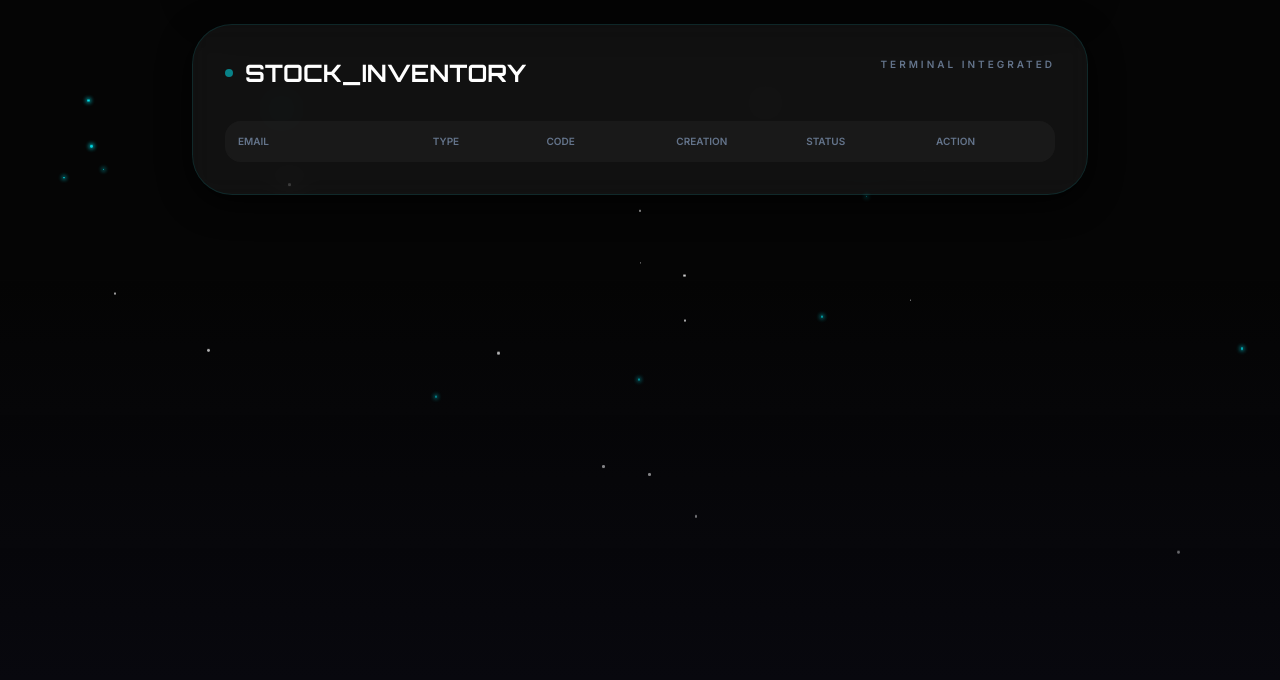
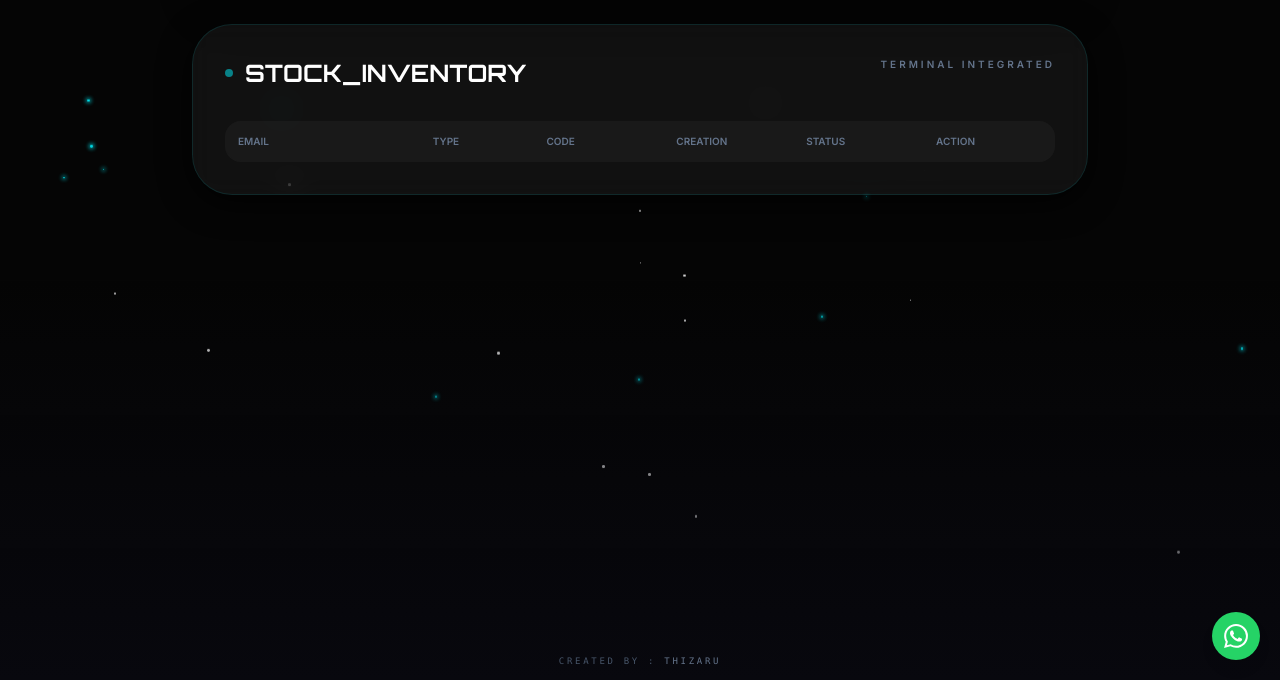
Before and after one commit to thisarudula/fastx, a website: page public/admin.html in a window 1280 px wide. Shown: the part 120-800 px from the top of the page. Drawn offline with nearby package versions, Linux system fonts and the light colour scheme; no server answers.

Commit message:
Add ThiZaru watermark and WhatsApp floating button

```diff
--- a/public/admin.html
+++ b/public/admin.html
@@ -246,6 +246,21 @@
     </div>
 
     <script src="./app.js"></script>
+
+    <!-- Watermark -->
+    <div class="fixed bottom-3 left-1/2 -translate-x-1/2 text-[9px] text-slate-600 font-mono uppercase tracking-[0.3em] pointer-events-none z-10 whitespace-nowrap">
+        Created By : <span class="text-slate-500">ThiZaru</span>
+    </div>
+
+    <!-- WhatsApp Button -->
+    <a href="https://wa.me/94770557769" target="_blank" rel="noopener"
+        class="fixed bottom-5 right-5 z-[9999] flex items-center justify-center w-12 h-12 rounded-full shadow-lg transition-all hover:scale-110 active:scale-95"
+        style="background: #25D366;"
+        title="Chat on WhatsApp">
+        <svg xmlns="http://www.w3.org/2000/svg" class="w-6 h-6" fill="white" viewBox="0 0 24 24">
+            <path d="M17.472 14.382c-.297-.149-1.758-.867-2.03-.967-.273-.099-.471-.148-.67.15-.197.297-.767.966-.94 1.164-.173.199-.347.223-.644.075-.297-.15-1.255-.463-2.39-1.475-.883-.788-1.48-1.761-1.653-2.059-.173-.297-.018-.458.13-.606.134-.133.298-.347.446-.52.149-.174.198-.298.298-.497.099-.198.05-.371-.025-.52-.075-.149-.669-1.612-.916-2.207-.242-.579-.487-.5-.669-.51-.173-.008-.371-.01-.57-.01-.198 0-.52.074-.792.372-.272.297-1.04 1.016-1.04 2.479 0 1.462 1.065 2.875 1.213 3.074.149.198 2.096 3.2 5.077 4.487.709.306 1.262.489 1.694.625.712.227 1.36.195 1.871.118.571-.085 1.758-.719 2.006-1.413.248-.694.248-1.289.173-1.413-.074-.124-.272-.198-.57-.347m-5.421 7.403h-.004a9.87 9.87 0 01-5.031-1.378l-.361-.214-3.741.982.998-3.648-.235-.374a9.86 9.86 0 01-1.51-5.26c.001-5.45 4.436-9.884 9.888-9.884 2.64 0 5.122 1.03 6.988 2.898a9.825 9.825 0 012.893 6.994c-.003 5.45-4.437 9.884-9.885 9.884m8.413-18.297A11.815 11.815 0 0012.05 0C5.495 0 .16 5.335.157 11.892c0 2.096.547 4.142 1.588 5.945L.057 24l6.305-1.654a11.882 11.882 0 005.683 1.448h.005c6.554 0 11.89-5.335 11.893-11.893a11.821 11.821 0 00-3.48-8.413z"/>
+        </svg>
+    </a>
 </body>
 
 </html>
```
Also changed, not shown: public/index.html (+15 -0 lines).
